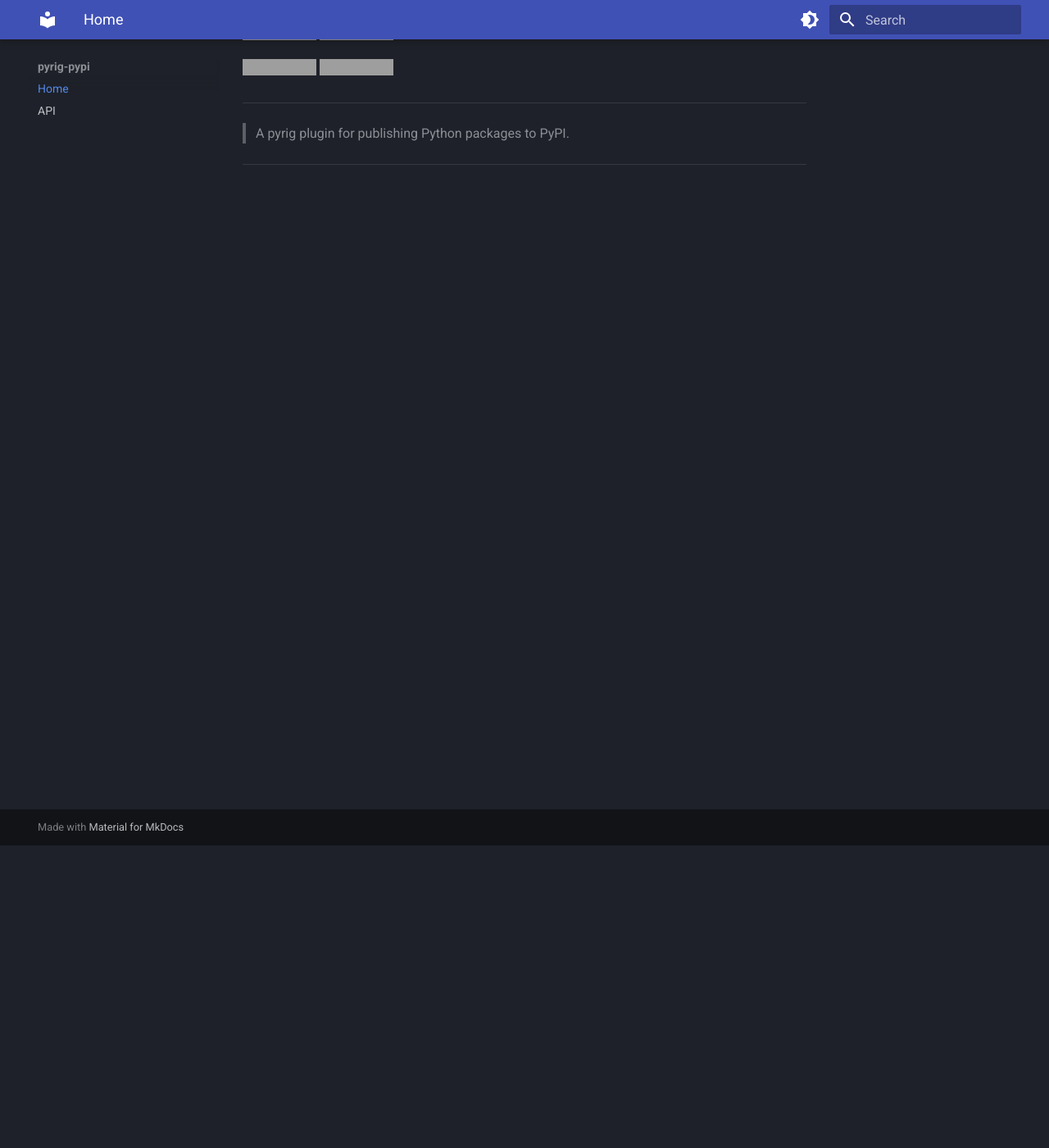
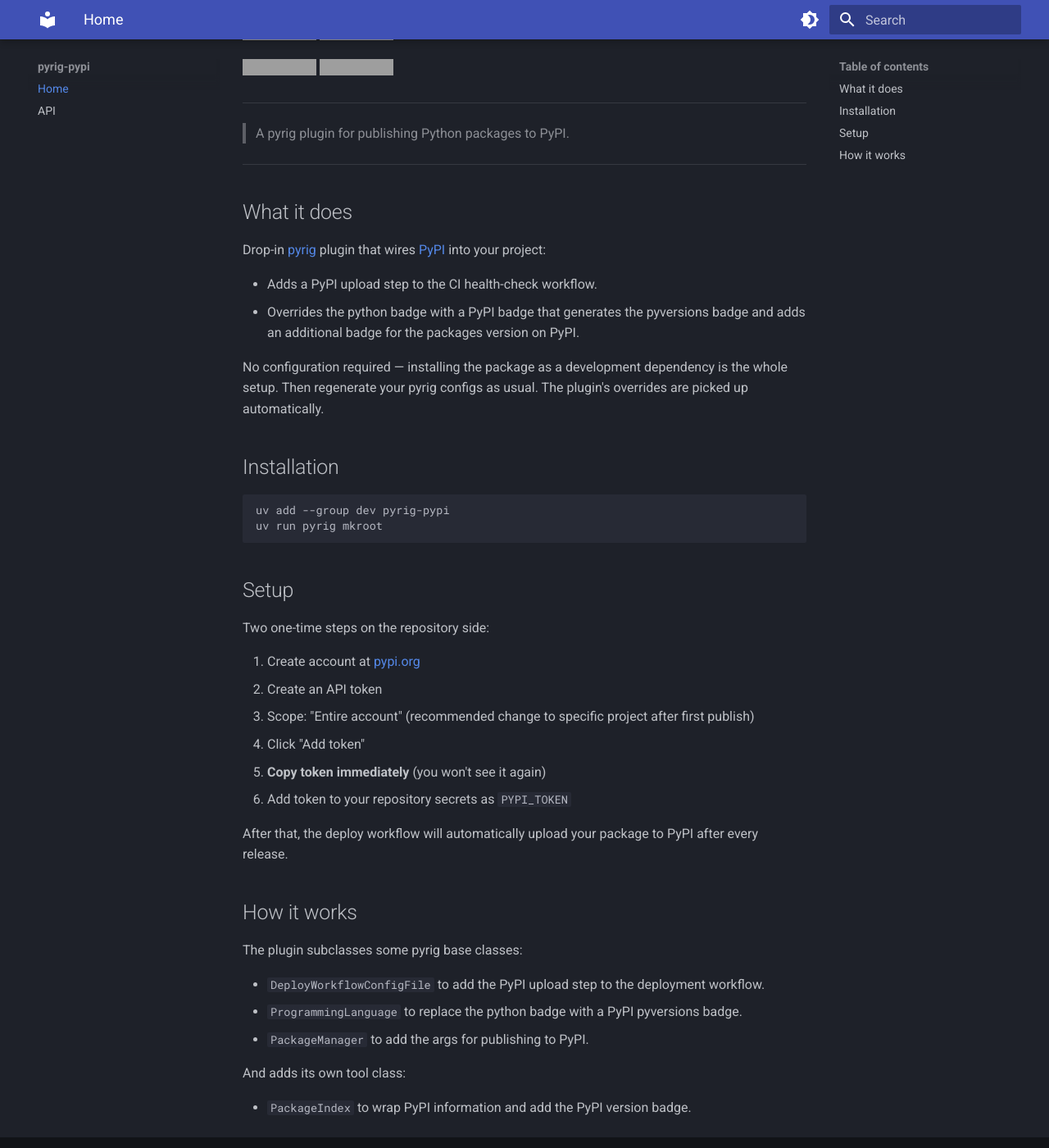
Before and after one commit to Winipedia/pyrig-pypi, an MkDocs documentation site: the page built from docs/index.md, in a window 1280 px wide and 1400 px high, scrolled down 369 px. Shown: the whole window at 82% size. Built offline with MkDocs 1.6.1 and Material for MkDocs 9.7.7, drawn with Linux system fonts in a browser that asks for light colours; grey boxes are pictures that could not be loaded.

Commit message:
added docs

````diff
--- a/docs/index.md
+++ b/docs/index.md
@@ -33,3 +33,50 @@
 > A pyrig plugin for publishing Python packages to PyPI.
 
 ---
+
+## What it does
+
+Drop-in [pyrig](https://github.com/Winipedia/pyrig) plugin that wires
+[PyPI](https://pypi.org) into your project:
+
+- Adds a PyPI upload step to the CI health-check workflow.
+- Overrides the python badge with a PyPI badge that generates the pyversions badge
+  and adds an additional badge for the packages version on PyPI.
+
+No configuration required — installing the package as a development dependency
+is the whole setup. Then regenerate your pyrig configs as usual.
+The plugin's overrides are picked up automatically.
+
+## Installation
+
+```bash
+uv add --group dev pyrig-pypi
+uv run pyrig mkroot
+```
+
+## Setup
+
+Two one-time steps on the repository side:
+
+1. Create account at [pypi.org](https://pypi.org)
+2. Create an API token
+3. Scope: "Entire account" (recommended change to specific project after first
+   publish)
+4. Click "Add token"
+5. **Copy token immediately** (you won't see it again)
+6. Add token to your repository secrets as `PYPI_TOKEN`
+
+After that, the deploy workflow will automatically upload your package to PyPI
+after every release.
+
+## How it works
+
+The plugin subclasses some pyrig base classes:
+
+- `DeployWorkflowConfigFile` to add the PyPI upload step to the deployment workflow.
+- `ProgrammingLanguage` to replace the python badge with a PyPI pyversions badge.
+- `PackageManager` to add the args for publishing to PyPI.
+
+And adds its own tool class:
+
+- `PackageIndex` to wrap PyPI information and add the PyPI version badge.
````
Also changed, not shown: README.md (+33 -0 lines).
